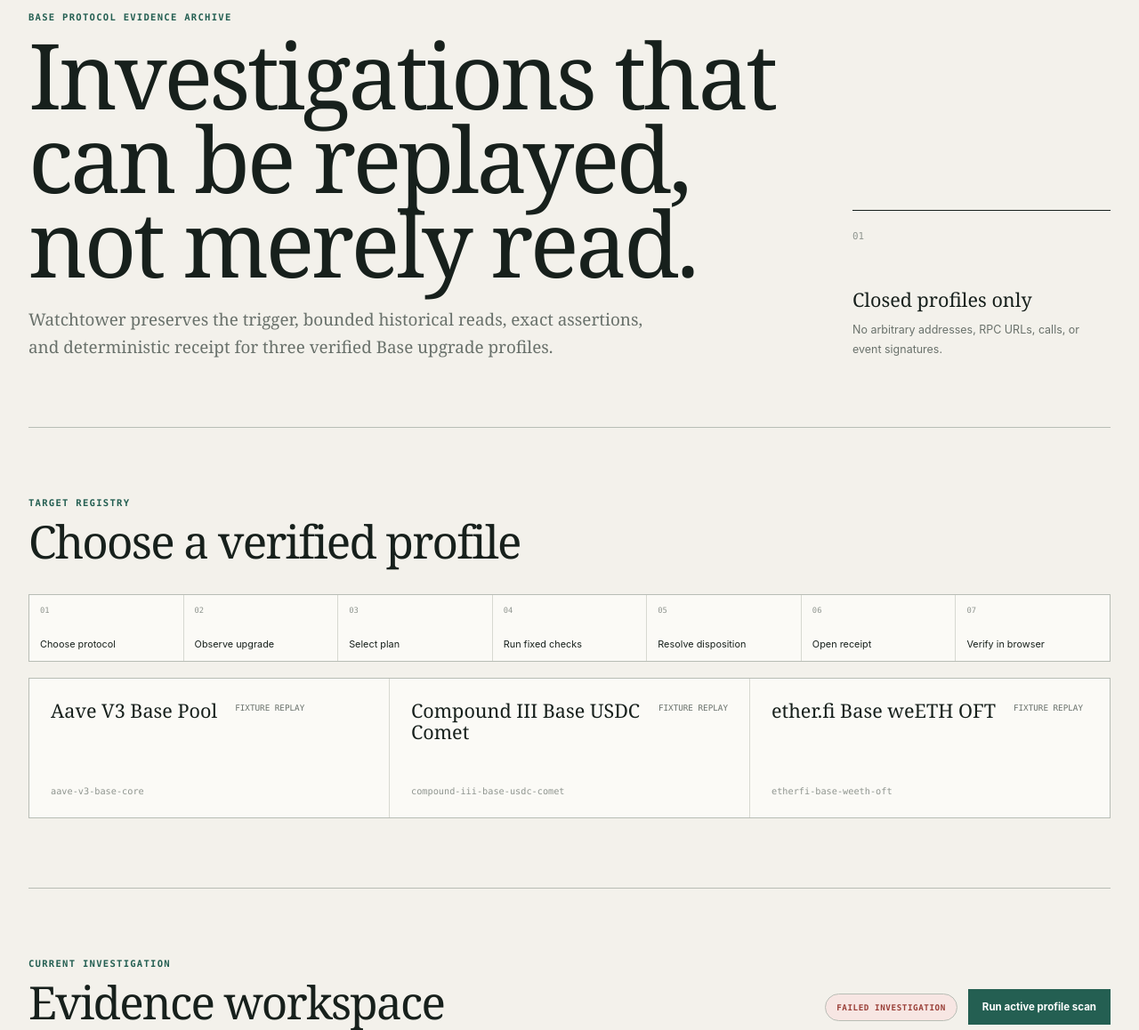
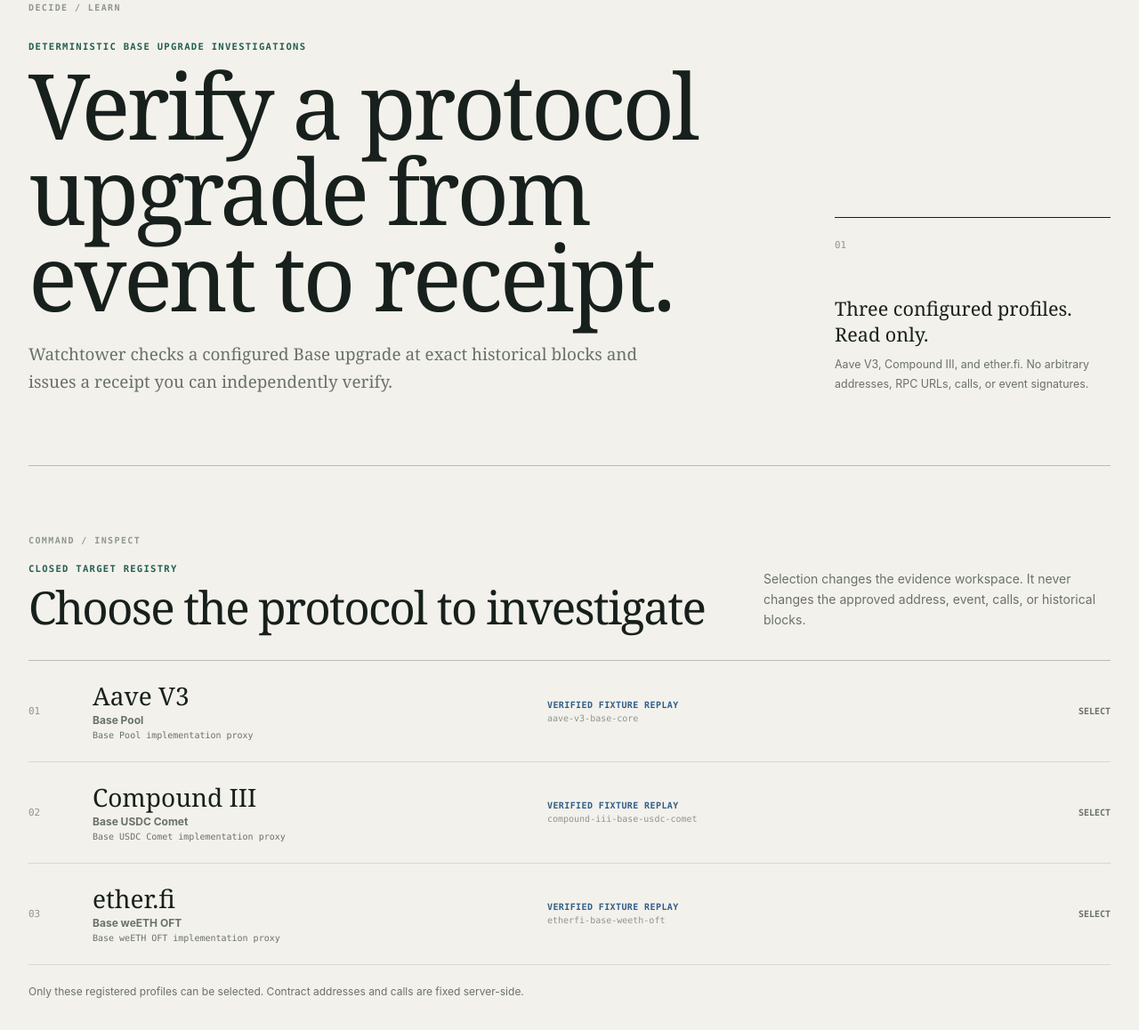
Before and after one commit to AjKadri/watchtower-agent, a website with bundled scripts: page public/index.html in a window 1280 px wide. Shown: the part 187-1345 px from the top of the page at 89% size. Built offline with nearby package versions, Linux system fonts and the light colour scheme; files whose address does not match are found by name.

Commit message:
feat: add Watchtower profile selection shell

```diff
--- a/public/app.js
+++ b/public/app.js
@@ -109,12 +109,23 @@
     const button = node("button", `profile-option${option.id === state.selectedProfileId ? " selected" : ""}`);
     button.type = "button";
     button.dataset.profileId = option.id;
+    button.dataset.profileSource = option.isActive ? "live-available" : "verified-fixture";
     button.setAttribute("role", "listitem");
     button.setAttribute("aria-pressed", String(option.id === state.selectedProfileId));
-    const top = node("span", "profile-option-top");
-    top.append(node("span", "profile-name", option.label));
-    top.append(node("span", `profile-mode ${option.isActive ? "active" : "fixture"}`, option.isActive ? "Live scan enabled" : "Fixture replay"));
-    button.append(top, node("span", "profile-id", option.id));
+    const index = node("span", "profile-index", String(option.index).padStart(2, "0"));
+    const copy = node("span", "profile-copy");
+    copy.append(
+      node("span", "profile-name", option.protocol),
+      node("span", "profile-product", option.product),
+      node("span", "profile-purpose", option.targetPurpose),
+    );
+    const metadata = node("span", "profile-metadata");
+    metadata.append(
+      node("span", `profile-mode ${option.isActive ? "active" : "fixture"}`, option.availability),
+      node("span", "profile-id", option.id),
+    );
+    const action = node("span", "profile-select-label", option.id === state.selectedProfileId ? "Selected" : "Select");
+    button.append(index, copy, metadata, action);
     button.addEventListener("click", () => selectProfile(option.id));
     elements.profileSelector.append(button);
   }
--- a/public/archive-data.js
+++ b/public/archive-data.js
@@ -147,6 +147,7 @@
     protocol: "Aave V3",
     product: "Base Pool",
     targetName: "Pool proxy",
+    targetPurpose: "Base Pool implementation proxy",
     emitter: aaveProxy,
     implementation: aaveImplementation,
     detectorId: "aave-pool-upgraded",
@@ -177,6 +178,7 @@
     protocol: "Compound III",
     product: "Base USDC Comet",
     targetName: "Comet proxy",
+    targetPurpose: "Base USDC Comet implementation proxy",
     emitter: compoundProxy,
     implementation: compoundImplementation,
     detectorId: "compound-comet-upgraded",
@@ -212,6 +214,7 @@
     protocol: "ether.fi",
     product: "Base weETH OFT",
     targetName: "weETH OFT proxy",
+    targetPurpose: "Base weETH OFT implementation proxy",
     emitter: etherfiProxy,
     implementation: etherfiImplementation,
     detectorId: "etherfi-weeth-oft-upgraded",
--- a/public/index.html
+++ b/public/index.html
@@ -17,9 +17,9 @@
           <span>Watchtower</span>
         </a>
         <nav class="primary-nav" aria-label="Primary navigation">
-          <a href="#investigation">Investigation</a>
-          <a href="#archive">Archive</a>
-          <a href="#method">Method</a>
+          <a href="#top">Learn</a>
+          <a href="#profiles">Choose target</a>
+          <a href="#investigation">Inspect</a>
         </nav>
         <div class="system-state" aria-live="polite">
           <span id="health-dot" class="health-dot pending" aria-hidden="true"></span>
@@ -30,36 +30,29 @@
       <main id="top">
         <section class="intro" aria-labelledby="page-title">
           <div class="intro-copy">
-            <p class="kicker">Base protocol evidence archive</p>
-            <h1 id="page-title">Investigations that can be replayed, not merely read.</h1>
-            <p>
-              Watchtower preserves the trigger, bounded historical reads, exact
-              assertions, and deterministic receipt for three verified Base
-              upgrade profiles.
-            </p>
+            <p class="surface-label">Decide / Learn</p>
+            <p class="kicker">Deterministic Base upgrade investigations</p>
+            <h1 id="page-title">Verify a protocol upgrade from event to receipt.</h1>
+            <p class="value-statement">Watchtower checks a configured Base upgrade at exact historical blocks and issues a receipt you can independently verify.</p>
           </div>
           <div class="scope-note" aria-label="Security boundary">
             <span class="scope-index">01</span>
-            <p>Closed profiles only</p>
-            <span>No arbitrary addresses, RPC URLs, calls, or event signatures.</span>
+            <p>Three configured profiles. Read only.</p>
+            <span>Aave V3, Compound III, and ether.fi. No arbitrary addresses, RPC URLs, calls, or event signatures.</span>
           </div>
         </section>
 
-        <section class="profile-section" aria-labelledby="profiles-title">
-          <div class="section-intro">
-            <p class="kicker">Target registry</p>
-            <h2 id="profiles-title">Choose a verified profile</h2>
+        <section id="profiles" class="profile-section" aria-labelledby="profiles-title">
+          <div class="section-intro profile-heading">
+            <div>
+              <p class="surface-label">Command / Inspect</p>
+              <p class="kicker">Closed target registry</p>
+              <h2 id="profiles-title">Choose the protocol to investigate</h2>
+            </div>
+            <p class="profile-guidance">Selection changes the evidence workspace. It never changes the approved address, event, calls, or historical blocks.</p>
           </div>
-          <ol class="demo-path" aria-label="Sixty-second Watchtower demo flow">
-            <li><span>01</span>Choose protocol</li>
-            <li><span>02</span>Observe upgrade</li>
-            <li><span>03</span>Select plan</li>
-            <li><span>04</span>Run fixed checks</li>
-            <li><span>05</span>Resolve disposition</li>
-            <li><span>06</span>Open receipt</li>
-            <li><span>07</span>Verify in browser</li>
-          </ol>
           <div id="profile-selector" class="profile-selector" role="list" aria-label="Configured target profiles"></div>
+          <p class="registry-boundary">Only these registered profiles can be selected. Contract addresses and calls are fixed server-side.</p>
         </section>
 
         <section id="investigation" class="current-section" aria-labelledby="current-title">
--- a/public/styles.css
+++ b/public/styles.css
@@ -1,24 +1,81 @@
 :root {
   color-scheme: light;
-  --paper: #f3f1eb;
-  --surface: #fbfaf6;
-  --surface-strong: #ffffff;
-  --ink: #17201c;
-  --muted: #69716b;
-  --faint: #8f958f;
-  --line: #d7d8d1;
-  --line-strong: #b8bdb5;
-  --accent: #245f52;
-  --accent-soft: #e3eee9;
-  --blue: #315f8b;
-  --blue-soft: #e7eef5;
-  --amber: #8a5a12;
-  --amber-soft: #f6ecd9;
-  --red: #9a3f38;
-  --red-soft: #f7e6e3;
-  --serif: Georgia, "Times New Roman", serif;
-  --sans: Inter, ui-sans-serif, system-ui, -apple-system, BlinkMacSystemFont, "Segoe UI", sans-serif;
-  --mono: "SFMono-Regular", Consolas, "Liberation Mono", monospace;
+  --color-bg: #f3f1eb;
+  --color-surface: #fbfaf6;
+  --color-surface-raised: #ffffff;
+  --color-ink: #17201c;
+  --color-text-muted: #69716b;
+  --color-text-faint: #8f958f;
+  --color-border: #d7d8d1;
+  --color-border-strong: #b8bdb5;
+  --color-accent: #245f52;
+  --color-accent-soft: #e3eee9;
+  --color-success: #245f52;
+  --color-success-soft: #e3eee9;
+  --color-warning: #8a5a12;
+  --color-warning-soft: #f6ecd9;
+  --color-failure: #9a3f38;
+  --color-failure-soft: #f7e6e3;
+  --color-link: #315f8b;
+  --color-link-soft: #e7eef5;
+  --space-1: 0.25rem;
+  --space-2: 0.5rem;
+  --space-3: 0.75rem;
+  --space-4: 1rem;
+  --space-5: 1.25rem;
+  --space-6: 1.5rem;
+  --space-8: 2rem;
+  --space-10: 2.5rem;
+  --space-12: 3rem;
+  --space-16: 4rem;
+  --space-20: 5rem;
+  --space-24: 6rem;
+  --font-serif: Georgia, "Times New Roman", serif;
+  --font-sans: Inter, ui-sans-serif, system-ui, -apple-system, BlinkMacSystemFont, "Segoe UI", sans-serif;
+  --font-mono: "SFMono-Regular", Consolas, "Liberation Mono", monospace;
+  --text-xs: 0.6875rem;
+  --text-sm: 0.75rem;
+  --text-md: 0.875rem;
+  --text-lg: 1rem;
+  --text-xl: 1.25rem;
+  --text-2xl: 1.75rem;
+  --text-3xl: 2.5rem;
+  --text-display: clamp(3rem, 8vw, 7rem);
+  --leading-tight: 1.1;
+  --leading-normal: 1.5;
+  --leading-reading: 1.65;
+  --radius-none: 0;
+  --radius-sm: 0.25rem;
+  --radius-pill: 999px;
+  --elevation-none: none;
+  --elevation-raised: 0 0.5rem 1.5rem rgb(23 32 28 / 0.08);
+  --focus-color: #315f8b;
+  --focus-width: 2px;
+  --focus-offset: 3px;
+  --breakpoint-mobile: 430px;
+  --breakpoint-compact: 720px;
+  --breakpoint-medium: 1050px;
+
+  /* Compatibility aliases for surfaces that have not yet migrated. */
+  --paper: var(--color-bg);
+  --surface: var(--color-surface);
+  --surface-strong: var(--color-surface-raised);
+  --ink: var(--color-ink);
+  --muted: var(--color-text-muted);
+  --faint: var(--color-text-faint);
+  --line: var(--color-border);
+  --line-strong: var(--color-border-strong);
+  --accent: var(--color-accent);
+  --accent-soft: var(--color-accent-soft);
+  --blue: var(--color-link);
+  --blue-soft: var(--color-link-soft);
+  --amber: var(--color-warning);
+  --amber-soft: var(--color-warning-soft);
+  --red: var(--color-failure);
+  --red-soft: var(--color-failure-soft);
+  --serif: var(--font-serif);
+  --sans: var(--font-sans);
+  --mono: var(--font-mono);
 }
 
 * { box-sizing: border-box; }
@@ -28,7 +85,7 @@
 button, a { -webkit-tap-highlight-color: transparent; }
 h1, h2, h3, h4, p { margin-top: 0; }
 h1, h2 { font-family: var(--serif); font-weight: 400; letter-spacing: -0.035em; }
-h1 { max-width: 900px; margin-bottom: 24px; font-size: clamp(3.2rem, 8vw, 7rem); line-height: 0.92; }
+h1 { max-width: 960px; margin-bottom: var(--space-6); font-size: var(--text-display); line-height: 0.94; }
 h2 { margin-bottom: 0; font-size: clamp(2rem, 4vw, 3.5rem); line-height: 1; }
 h3, h4 { line-height: 1.25; }
 .sr-only { position: absolute; width: 1px; height: 1px; margin: -1px; padding: 0; overflow: hidden; clip: rect(0, 0, 0, 0); white-space: nowrap; border: 0; }
@@ -45,29 +102,37 @@
 .health-dot.healthy { background: var(--accent); box-shadow: 0 0 0 4px var(--accent-soft); }
 .health-dot.unhealthy { background: var(--red); box-shadow: 0 0 0 4px var(--red-soft); }
 
-.intro { min-height: 590px; display: grid; grid-template-columns: minmax(0, 1fr) 290px; align-items: end; gap: 70px; padding: 104px 0 74px; border-bottom: 1px solid var(--line-strong); }
-.intro-copy > p:last-child { max-width: 710px; margin-bottom: 0; color: var(--muted); font-family: var(--serif); font-size: 1.18rem; line-height: 1.65; }
+.intro { min-height: 610px; display: grid; grid-template-columns: minmax(0, 1fr) 310px; align-items: end; gap: var(--space-20); padding: 112px 0 78px; border-bottom: 1px solid var(--color-border-strong); }
+.intro-copy { min-width: 0; }
+.intro-copy > p:last-child { max-width: 720px; margin-bottom: 0; color: var(--color-text-muted); font-family: var(--font-serif); font-size: 1.18rem; line-height: var(--leading-reading); }
+.surface-label { margin-bottom: var(--space-8); color: var(--color-text-faint); font-family: var(--font-mono); font-size: 0.625rem; font-weight: 700; letter-spacing: 0.14em; text-transform: uppercase; }
 .kicker { margin-bottom: 12px; color: var(--accent); font-family: var(--mono); font-size: 0.66rem; font-weight: 700; letter-spacing: 0.12em; text-transform: uppercase; }
 .kicker.danger { color: var(--red); }
-.scope-note { padding: 22px 0 4px; border-top: 1px solid var(--ink); }
+.scope-note { min-width: 0; padding: var(--space-6) 0 var(--space-1); border-top: 1px solid var(--color-ink); }
 .scope-index { display: block; margin-bottom: 50px; color: var(--faint); font-family: var(--mono); font-size: 0.68rem; }
-.scope-note p { margin-bottom: 8px; font-family: var(--serif); font-size: 1.35rem; }
-.scope-note > span:last-child { color: var(--muted); font-size: 0.78rem; line-height: 1.55; }
+.scope-note p { margin-bottom: var(--space-2); font-family: var(--font-serif); font-size: 1.35rem; }
+.scope-note > span:last-child { color: var(--color-text-muted); font-size: 0.78rem; line-height: 1.55; }
 
 .profile-section, .archive-section, .method-section { padding: 78px 0; border-bottom: 1px solid var(--line-strong); }
 .section-intro { margin-bottom: 34px; }
-.demo-path { display: grid; grid-template-columns: repeat(7, minmax(0, 1fr)); margin: 0 0 18px; padding: 0; border: 1px solid var(--line-strong); background: var(--line); gap: 1px; list-style: none; }
-.demo-path li { min-width: 0; min-height: 74px; display: flex; flex-direction: column; justify-content: space-between; gap: 12px; padding: 12px; color: var(--ink); background: var(--surface); font-size: 0.68rem; line-height: 1.35; }
-.demo-path span { color: var(--faint); font-family: var(--mono); font-size: 0.55rem; }
-.profile-selector { display: grid; grid-template-columns: repeat(3, minmax(0, 1fr)); border: 1px solid var(--line-strong); background: var(--line); gap: 1px; }
-.profile-option { min-width: 0; min-height: 156px; display: flex; flex-direction: column; justify-content: space-between; gap: 28px; padding: 24px; border: 0; color: var(--ink); background: var(--surface); cursor: pointer; text-align: left; transition: background 140ms ease, box-shadow 140ms ease; }
-.profile-option:hover { background: var(--surface-strong); }
-.profile-option.selected { background: var(--accent-soft); box-shadow: inset 0 -3px 0 var(--accent); }
-.profile-option-top { display: flex; align-items: flex-start; justify-content: space-between; gap: 20px; }
-.profile-name { max-width: 280px; font-family: var(--serif); font-size: 1.35rem; line-height: 1.1; }
-.profile-mode { flex-shrink: 0; padding-top: 3px; color: var(--muted); font-family: var(--mono); font-size: 0.58rem; text-transform: uppercase; }
-.profile-mode.active { color: var(--accent); }
-.profile-id { color: var(--faint); font-family: var(--mono); font-size: 0.64rem; overflow-wrap: anywhere; }
+.profile-heading { display: grid; grid-template-columns: minmax(0, 1fr) minmax(260px, 390px); align-items: end; gap: var(--space-16); }
+.profile-heading .surface-label { margin-bottom: var(--space-5); }
+.profile-guidance { margin: 0; color: var(--color-text-muted); font-size: var(--text-md); line-height: var(--leading-reading); }
+.profile-selector { display: grid; grid-template-columns: minmax(0, 1fr); border-top: 1px solid var(--color-border-strong); }
+.profile-option { min-width: 0; width: 100%; display: grid; grid-template-columns: 48px minmax(240px, 0.85fr) minmax(280px, 1fr) auto; align-items: center; gap: var(--space-6); padding: var(--space-6) 0; border: 0; border-bottom: 1px solid var(--color-border); color: var(--color-ink); background: transparent; cursor: pointer; text-align: left; transition: color 140ms ease, background 140ms ease, padding 140ms ease; }
+.profile-option:hover { padding-right: var(--space-4); padding-left: var(--space-4); color: var(--color-accent); background: var(--color-surface-raised); }
+.profile-option.selected { padding-right: var(--space-4); padding-left: var(--space-4); background: var(--color-accent-soft); box-shadow: inset 3px 0 0 var(--color-accent); }
+.profile-index { color: var(--color-text-faint); font-family: var(--font-mono); font-size: var(--text-xs); }
+.profile-copy, .profile-metadata { min-width: 0; display: grid; gap: var(--space-1); }
+.profile-name { font-family: var(--font-serif); font-size: var(--text-2xl); line-height: var(--leading-tight); }
+.profile-product { color: var(--color-text-muted); font-size: var(--text-sm); font-weight: 700; }
+.profile-purpose { color: var(--color-text-muted); font-family: var(--font-mono); font-size: 0.625rem; overflow-wrap: anywhere; }
+.profile-mode { width: fit-content; color: var(--color-link); font-family: var(--font-mono); font-size: 0.625rem; font-weight: 700; letter-spacing: 0.04em; text-transform: uppercase; }
+.profile-mode.active { color: var(--color-success); }
+.profile-id { color: var(--color-text-faint); font-family: var(--font-mono); font-size: 0.625rem; overflow-wrap: anywhere; }
+.profile-select-label { justify-self: end; color: var(--color-text-muted); font-family: var(--font-mono); font-size: 0.625rem; font-weight: 700; text-transform: uppercase; }
+.profile-option.selected .profile-select-label { color: var(--color-accent); }
+.registry-boundary { max-width: 720px; margin: var(--space-5) 0 0; color: var(--color-text-muted); font-size: var(--text-sm); line-height: var(--leading-reading); }
 
 .current-section { padding: 78px 0; border-bottom: 1px solid var(--line-strong); }
 .section-bar, .archive-heading { display: flex; align-items: end; justify-content: space-between; gap: 30px; margin-bottom: 28px; }
@@ -187,13 +252,11 @@
 
 footer { display: flex; justify-content: space-between; gap: 24px; padding: 28px 0 36px; color: var(--faint); font-family: var(--mono); font-size: 0.58rem; text-transform: uppercase; }
 
-button:focus-visible, a:focus-visible { outline: 2px solid var(--blue); outline-offset: 3px; }
+button:focus-visible, a:focus-visible { outline: var(--focus-width) solid var(--focus-color); outline-offset: var(--focus-offset); }
 
 @media (max-width: 1050px) {
   .site-frame { width: min(100% - 40px, 1480px); }
-  .profile-selector { grid-template-columns: 1fr; }
-  .demo-path { grid-template-columns: repeat(4, minmax(0, 1fr)); }
-  .profile-option { min-height: 120px; }
+  .profile-option { grid-template-columns: 40px minmax(200px, 0.8fr) minmax(240px, 1fr) auto; }
   .investigation-shell { grid-template-columns: 250px minmax(0, 1fr); }
   .detail-panel { padding: 32px 28px 40px; }
   .check-metadata { grid-template-columns: repeat(2, minmax(0, 1fr)); }
@@ -208,8 +271,10 @@
   h1 { font-size: clamp(3rem, 16vw, 4.7rem); }
   .scope-index { margin-bottom: 26px; }
   .profile-section, .current-section, .archive-section, .method-section { padding: 54px 0; }
-  .demo-path { grid-template-columns: 1fr; }
-  .demo-path li { min-height: 52px; flex-direction: row; justify-content: flex-start; }
+  .profile-heading { grid-template-columns: 1fr; gap: var(--space-5); }
+  .profile-option { grid-template-columns: 32px minmax(0, 1fr); gap: var(--space-3) var(--space-4); padding: var(--space-5) 0; }
+  .profile-metadata { grid-column: 2; }
+  .profile-select-label { grid-column: 2; justify-self: start; margin-top: var(--space-2); }
   .section-bar, .archive-heading { align-items: flex-start; flex-direction: column; }
   .source-controls { width: 100%; align-items: stretch; flex-direction: column; }
   .investigation-shell { grid-template-columns: 1fr; }
@@ -242,7 +307,7 @@
 @media (max-width: 430px) {
   .system-state { font-size: 0; }
   .health-dot { display: block; }
-  .profile-option-top { flex-direction: column; }
+  .profile-name { font-size: var(--text-xl); }
   .check-metadata { grid-template-columns: 1fr; }
   .trace-details { display: grid; }
 }
--- a/public/view-model.js
+++ b/public/view-model.js
@@ -31,12 +31,15 @@
 }
 
 export function buildProfileOptions(profiles, activeProfileId) {
-  return profiles.map((profile) => ({
+  return profiles.map((profile, index) => ({
+    index: index + 1,
     id: profile.id,
     label: profile.displayName,
     protocol: profile.protocol,
     product: profile.product,
+    targetPurpose: profile.targetPurpose,
     isActive: profile.id === activeProfileId,
+    availability: profile.id === activeProfileId ? "Live RPC available" : "Verified fixture replay",
   }));
 }
 
```
Also changed, not shown: tests/frontend.test.js (+20 -2 lines).
